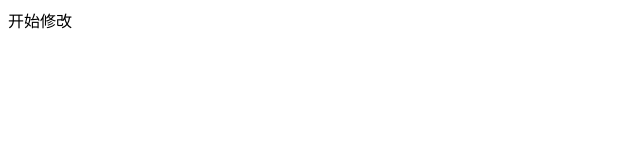
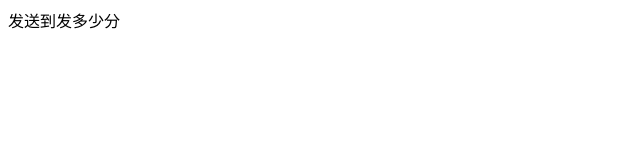
Before and after one commit to github1833/Blog, a plain HTML site: page index.html in a window 1280 px wide. Shown: the full height of the page, 0-640 px from the left. Drawn offline with Linux system fonts and the light colour scheme.

Commit message:
第三次

```diff
--- a/index.html
+++ b/index.html
@@ -1,11 +1,11 @@
 <!DOCTYPE html>
 <html lang="en">
-<head>
-    <meta charset="UTF-8">
-    <meta name="viewport" content="width=device-width, initial-scale=1.0">
+  <head>
+    <meta charset="UTF-8" />
+    <meta name="viewport" content="width=device-width, initial-scale=1.0" />
     <title>Hello</title>
-</head>
-<body>
-     开始修改
-</body>
+  </head>
+  <body>
+    发送到发多少分
+  </body>
 </html>
```
